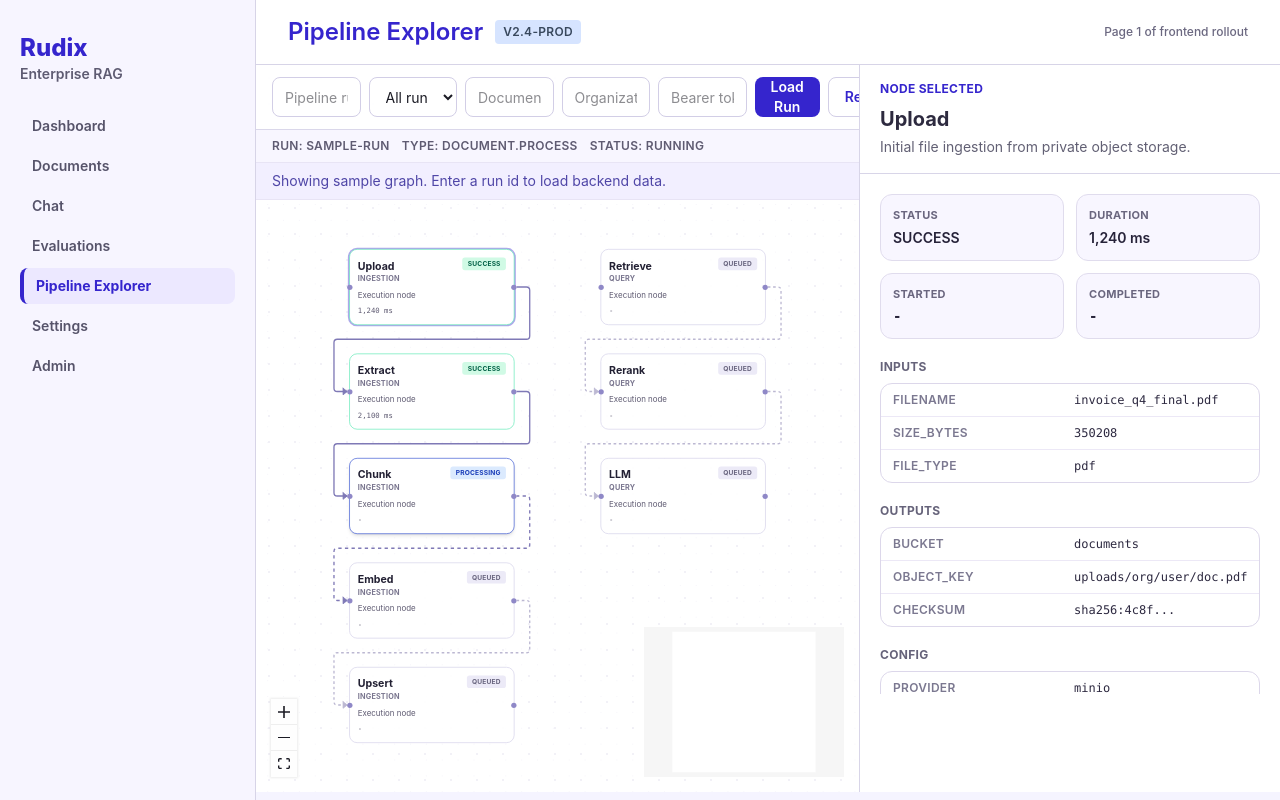
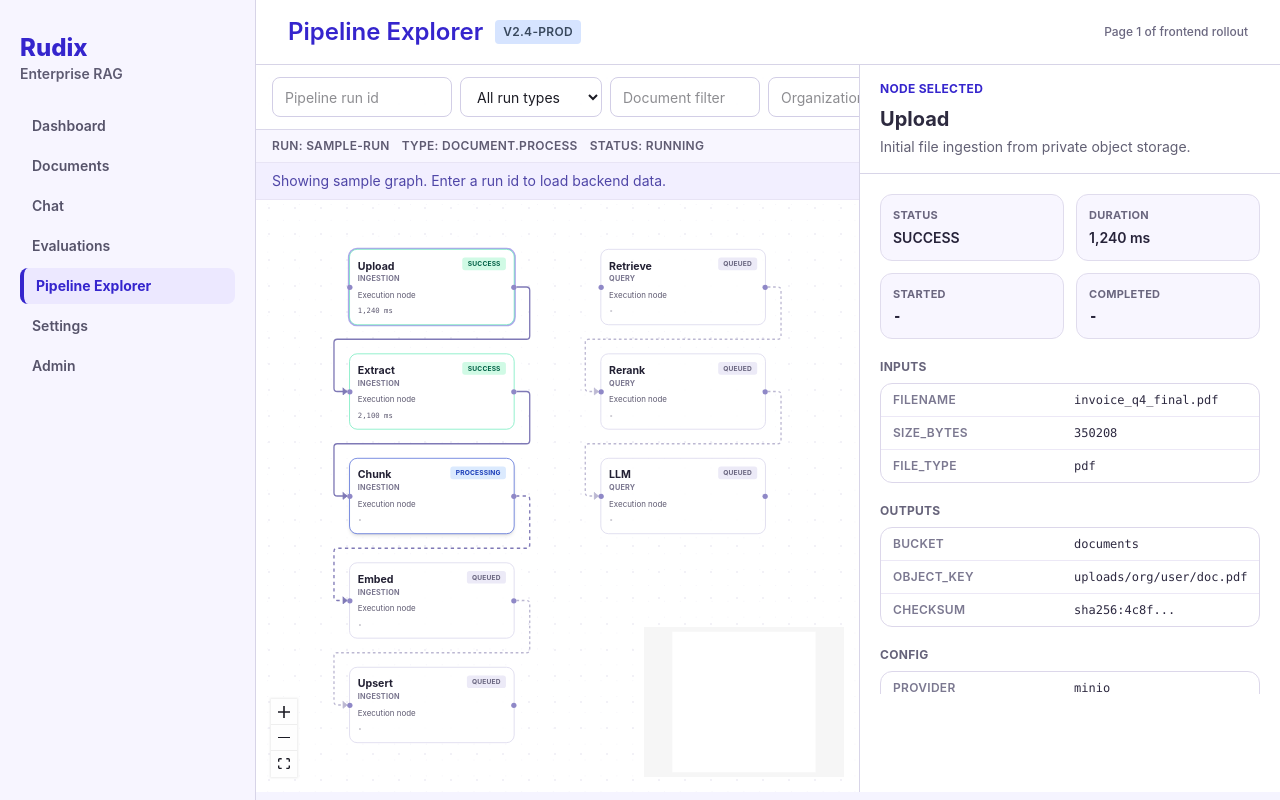
Before and after one commit to meghrazchi/rudix, a Next.js app in the folder frontend/: page /rag-pipeline in a window 1280 px wide. Built offline with nearby package versions, Linux system fonts and the light colour scheme.

Commit message:
feat(frontend): [rudix#40] update pipeline explorer in readme documents

```diff
--- a/frontend/src/components/pipeline/RagPipelinePage.tsx
+++ b/frontend/src/components/pipeline/RagPipelinePage.tsx
@@ -366,17 +366,23 @@ export function RagPipelinePage() {
           />
 
           <div className="relative z-10 flex h-full flex-col">
-            <div className="grid grid-cols-1 gap-2 border-b border-[#dad7ea] bg-white/95 px-4 py-3 lg:grid-cols-6">
+            <form
+              onSubmit={(event) => {
+                event.preventDefault();
+                void loadGraph();
+              }}
+              className="flex flex-wrap items-center gap-2 border-b border-[#dad7ea] bg-white/95 px-4 py-3 lg:flex-nowrap"
+            >
               <input
                 value={runId}
                 onChange={(event) => setRunId(event.target.value)}
                 placeholder="Pipeline run id"
-                className="h-10 rounded-lg border border-[#d2cee6] px-3 text-sm outline-none ring-[#3525cd]/20 focus:ring"
+                className="h-10 min-w-[180px] flex-1 rounded-lg border border-[#d2cee6] px-3 text-sm outline-none ring-[#3525cd]/20 focus:ring"
               />
               <select
                 value={runTypeFilter}
                 onChange={(event) => setRunTypeFilter(event.target.value as RunTypeFilter)}
-                className="h-10 rounded-lg border border-[#d2cee6] px-3 text-sm outline-none ring-[#3525cd]/20 focus:ring"
+                className="h-10 min-w-[142px] rounded-lg border border-[#d2cee6] px-3 text-sm outline-none ring-[#3525cd]/20 focus:ring"
               >
                 <option value="all">All run types</option>
                 <option value="document.process">document.process</option>
@@ -387,40 +393,39 @@ export function RagPipelinePage() {
                 value={documentFilter}
                 onChange={(event) => setDocumentFilter(event.target.value)}
                 placeholder="Document filter"
-                className="h-10 rounded-lg border border-[#d2cee6] px-3 text-sm outline-none ring-[#3525cd]/20 focus:ring"
+                className="h-10 min-w-[150px] flex-1 rounded-lg border border-[#d2cee6] px-3 text-sm outline-none ring-[#3525cd]/20 focus:ring"
               />
               <input
                 value={organizationId}
                 onChange={(event) => setOrganizationId(event.target.value)}
                 placeholder="Organization id (optional)"
-                className="h-10 rounded-lg border border-[#d2cee6] px-3 text-sm outline-none ring-[#3525cd]/20 focus:ring"
+                className="h-10 min-w-[170px] flex-1 rounded-lg border border-[#d2cee6] px-3 text-sm outline-none ring-[#3525cd]/20 focus:ring"
               />
               <input
                 value={token}
                 onChange={(event) => setToken(event.target.value)}
                 placeholder="Bearer token (optional)"
                 type="password"
-                className="h-10 rounded-lg border border-[#d2cee6] px-3 text-sm outline-none ring-[#3525cd]/20 focus:ring"
+                className="h-10 min-w-[170px] flex-1 rounded-lg border border-[#d2cee6] px-3 text-sm outline-none ring-[#3525cd]/20 focus:ring"
               />
-              <div className="flex gap-2">
+              <div className="ml-auto flex shrink-0 gap-2">
                 <button
-                  onClick={() => {
-                    void loadGraph();
-                  }}
+                  type="submit"
                   disabled={loadingGraph}
-                  className="h-10 flex-1 rounded-lg bg-[#3525cd] px-4 text-sm font-semibold text-white transition hover:bg-[#2b1fa8] disabled:opacity-60"
+                  className="h-10 whitespace-nowrap rounded-lg bg-[#3525cd] px-5 text-sm font-semibold text-white transition hover:bg-[#2b1fa8] disabled:opacity-60"
                 >
                   {loadingGraph ? "Loading..." : "Load Run"}
                 </button>
                 <button
+                  type="button"
                   onClick={refreshGraph}
                   disabled={loadingGraph}
-                  className="h-10 rounded-lg border border-[#d2cee6] bg-white px-4 text-sm font-semibold text-[#3525cd] transition hover:bg-[#f5f3ff] disabled:opacity-60"
+                  className="h-10 whitespace-nowrap rounded-lg border border-[#d2cee6] bg-white px-4 text-sm font-semibold text-[#3525cd] transition hover:bg-[#f5f3ff] disabled:opacity-60"
                 >
                   Refresh
                 </button>
               </div>
-            </div>
+            </form>
 
             <div className="flex flex-wrap items-center gap-3 border-b border-[#e8e4f5] bg-[#f8f6ff] px-4 py-2 text-xs font-semibold uppercase tracking-wide text-[#5f5b72]">
               <span>Run: {runLabel}</span>
```
Also changed, not shown: 4 other files (tests, documents, lock files or other folders).
